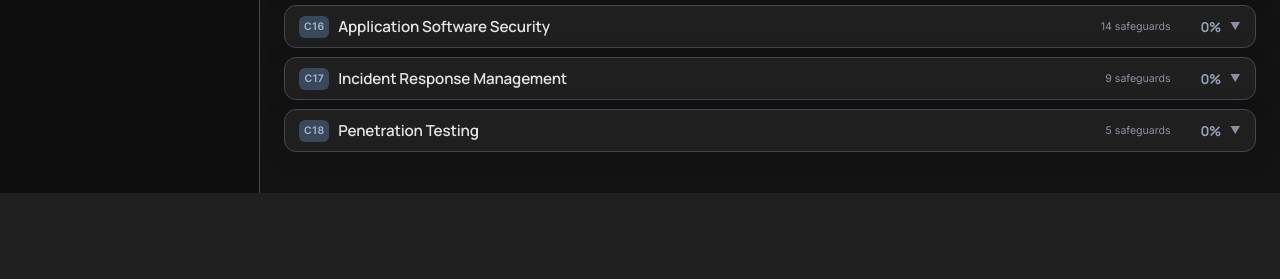
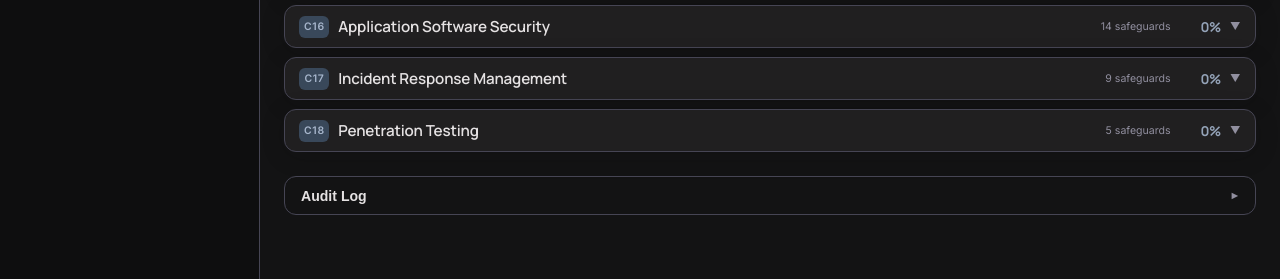
Before and after one commit to thefriendlymanual/libreVigilant, a Flask app: page /projects/1/assessments/1 in a window 1280 px wide. Shown: the part 1392-1671 px from the top of the page. Before the commit the page ends 1585 px from the top, so only its background shows below. Run offline with Flask 3, Linux system fonts and the light colour scheme; the visitor is signed in with stand-in values (Sample User, id 1); tables that the repository leaves empty hold one stand-in row (values such as "Sample post").

Commit message:
Add audit log panel to assessment view
Adds GET /api/assessments/<id>/audit-log (paginated, editor+ only) and a
collapsible Audit Log panel in the assessment view that lazy-loads on first
open, formats action entries into readable labels, and paginates at 25
entries per page.

Co-Authored-By: Claude Sonnet 4.6 <noreply@anthropic.com>

```diff
--- a/app.py
+++ b/app.py
@@ -806,6 +806,7 @@ def view_assessment(project_id, asm_id):
         active_project_id=project_id,
         controls=CIS_DATA["controls"],
         read_only=(asm["lifecycle"] == "completed"),
+        user_role=_user_role_for_project(project_id),
     )
 
 
@@ -888,6 +889,33 @@ def api_get_assessment(asm_id):
         "name": asm["name"],
         "lifecycle": asm["lifecycle"],
         "safeguards": by_sg,
+    })
+
+
+@app.route("/api/assessments/<int:asm_id>/audit-log")
+@login_required
+def api_audit_log(asm_id):
+    asm = _load_assessment_or_abort(asm_id)
+    if _user_role_for_project(asm["project_id"]) not in ("admin", "editor"):
+        abort(403)
+    page = max(1, request.args.get("page", 1, type=int))
+    per_page = 25
+    offset = (page - 1) * per_page
+    with get_db() as conn:
+        total = conn.execute(
+            "SELECT COUNT(*) FROM audit_log WHERE assessment_id = ?", (asm_id,)
+        ).fetchone()[0]
+        rows = conn.execute(
+            "SELECT user_display, action, safeguard_id, old_value, new_value, occurred_at "
+            "FROM audit_log WHERE assessment_id = ? "
+            "ORDER BY occurred_at DESC LIMIT ? OFFSET ?",
+            (asm_id, per_page, offset),
+        ).fetchall()
+    return jsonify({
+        "total": total,
+        "page": page,
+        "per_page": per_page,
+        "entries": [dict(r) for r in rows],
     })
 
 
--- a/templates/assessment.html
+++ b/templates/assessment.html
@@ -438,6 +438,60 @@
     [data-read-only="true"] .note-add-form,
     [data-read-only="true"] .note-del,
     [data-read-only="true"] .att-del { display: none !important; }
+
+    .audit-section {
+      margin: 1.5rem 0 2rem;
+      border: 1px solid var(--border);
+      border-radius: var(--radius-md);
+      overflow: hidden;
+    }
+    .audit-header {
+      display: flex; align-items: center; gap: 0.5rem;
+      padding: 0.65rem 1rem;
+      background: var(--surface-2);
+      cursor: pointer; user-select: none;
+      font-weight: 600; font-size: 0.88rem;
+      border: none; width: 100%; text-align: left;
+      color: var(--text-primary);
+    }
+    .audit-header:hover { background: var(--surface-3); }
+    .audit-chevron {
+      margin-left: auto; transition: transform 0.2s;
+      font-size: 0.7rem; color: var(--text-muted);
+    }
+    .audit-header.collapsed .audit-chevron { transform: rotate(-90deg); }
+    .audit-body { display: none; }
+    .audit-body.open { display: block; }
+    .audit-list {
+      list-style: none; margin: 0; padding: 0;
+      font-size: 0.82rem;
+    }
+    .audit-entry {
+      display: grid;
+      grid-template-columns: 10rem 8rem 1fr;
+      gap: 0.5rem;
+      padding: 0.45rem 1rem;
+      border-top: 1px solid var(--border);
+      align-items: baseline;
+    }
+    .audit-entry:first-child { border-top: none; }
+    .audit-ts { font-family: monospace; color: var(--text-muted); font-size: 0.78rem; }
+    .audit-user { color: var(--text-secondary); white-space: nowrap; overflow: hidden; text-overflow: ellipsis; }
+    .audit-action { color: var(--text-primary); }
+    .audit-footer {
+      display: flex; align-items: center; gap: 0.75rem;
+      padding: 0.5rem 1rem;
+      border-top: 1px solid var(--border);
+      font-size: 0.8rem; color: var(--text-muted);
+      background: var(--surface-2);
+    }
+    .audit-footer button {
+      padding: 0.2rem 0.6rem; font-size: 0.78rem;
+      border: 1px solid var(--border); border-radius: var(--radius-sm);
+      background: var(--surface-1); color: var(--text-primary); cursor: pointer;
+    }
+    .audit-footer button:disabled { opacity: 0.4; cursor: default; }
+    .audit-empty { padding: 1.5rem 1rem; color: var(--text-muted); font-size: 0.84rem; text-align: center; }
 {% endblock %}
 
 {% block content %}
@@ -615,6 +669,24 @@
       </div>
     </div>
     {% endfor %}
+
+    {% if user_role in ('admin', 'editor') %}
+    <div class="audit-section">
+      <button class="audit-header collapsed" id="auditToggle" onclick="toggleAudit()">
+        Audit Log
+        <span class="audit-chevron">&#9660;</span>
+      </button>
+      <div class="audit-body" id="auditBody">
+        <ul class="audit-list" id="auditList"></ul>
+        <div class="audit-footer" id="auditFooter" style="display:none">
+          <button id="auditPrev" onclick="loadAudit(auditPage-1)" disabled>&#8592; Prev</button>
+          <span id="auditPageInfo"></span>
+          <button id="auditNext" onclick="loadAudit(auditPage+1)">Next &#8594;</button>
+        </div>
+      </div>
+    </div>
+    {% endif %}
+
   </main>
 </div>
 {% endblock %}
@@ -1131,6 +1203,88 @@ async function deleteAtt(attId, sgId) {
   }
 }
 
+// --- Audit Log ---
+let auditPage = 1;
+let auditLoaded = false;
+
+const ACTION_LABELS = {
+  created: 'Assessment created',
+  review_started: 'Moved to Review',
+  completed: 'Marked Completed',
+};
+
+function fmtSgId(raw) {
+  if (!raw) return '';
+  const [ctrl, sub] = raw.split('.');
+  return 'C' + ctrl.padStart(2, '0') + '-' + (sub || '').padStart(2, '0');
+}
+
+function fmtAction(e) {
+  if (e.action === 'status_change') {
+    const sg = e.safeguard_id ? fmtSgId(e.safeguard_id) : '';
+    const oldL = (e.old_value || 'not_assessed').replace(/_/g, ' ');
+    const newL = (e.new_value || '').replace(/_/g, ' ');
+    return (sg ? sg + ': ' : '') + oldL + ' → ' + newL;
+  }
+  if (e.action === 'note_add' || e.action === 'note_delete') {
+    const verb = e.action === 'note_add' ? 'Note added' : 'Note deleted';
+    const sg = e.safeguard_id ? ' on ' + fmtSgId(e.safeguard_id) : '';
+    return verb + sg;
+  }
+  if (e.action === 'attachment_add' || e.action === 'attachment_delete') {
+    const verb = e.action === 'attachment_add' ? 'File attached' : 'File removed';
+    const sg = e.safeguard_id ? ' on ' + fmtSgId(e.safeguard_id) : '';
+    return verb + (e.new_value || e.old_value ? ' (' + (e.new_value || e.old_value) + ')' : '') + sg;
+  }
+  return ACTION_LABELS[e.action] || e.action;
+}
+
+function fmtTs(iso) {
+  if (!iso) return '';
+  return iso.replace('T', ' ').replace('Z', '').slice(0, 16);
+}
+
+async function loadAudit(page) {
+  auditPage = page;
+  const res = await fetch('/api/assessments/' + ASSESSMENT_ID + '/audit-log?page=' + page);
+  if (!res.ok) return;
+  const data = await res.json();
+  const list = document.getElementById('auditList');
+  list.innerHTML = '';
+  if (data.entries.length === 0 && page === 1) {
+    list.innerHTML = '<li class="audit-empty">No entries yet.</li>';
+    document.getElementById('auditFooter').style.display = 'none';
+    return;
+  }
+  for (const e of data.entries) {
+    const li = document.createElement('li');
+    li.className = 'audit-entry';
+    li.innerHTML =
+      '<span class="audit-ts">' + escHtml(fmtTs(e.occurred_at)) + '</span>' +
+      '<span class="audit-user">' + escHtml(e.user_display) + '</span>' +
+      '<span class="audit-action">' + escHtml(fmtAction(e)) + '</span>';
+    list.appendChild(li);
+  }
+  const totalPages = Math.ceil(data.total / data.per_page);
+  const footer = document.getElementById('auditFooter');
+  footer.style.display = totalPages > 1 ? '' : 'none';
+  document.getElementById('auditPageInfo').textContent = 'Page ' + page + ' of ' + totalPages;
+  document.getElementById('auditPrev').disabled = page <= 1;
+  document.getElementById('auditNext').disabled = page >= totalPages;
+}
+
+function toggleAudit() {
+  const hdr = document.getElementById('auditToggle');
+  const body = document.getElementById('auditBody');
+  const open = !body.classList.contains('open');
+  body.classList.toggle('open', open);
+  hdr.classList.toggle('collapsed', !open);
+  if (open && !auditLoaded) {
+    auditLoaded = true;
+    loadAudit(1);
+  }
+}
+
 init();
 </script>
 {% endblock %}
```
